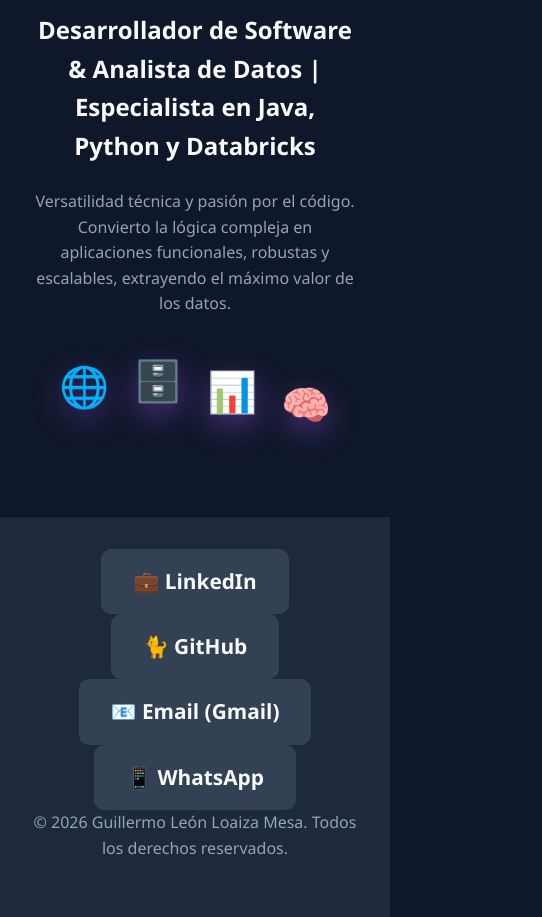
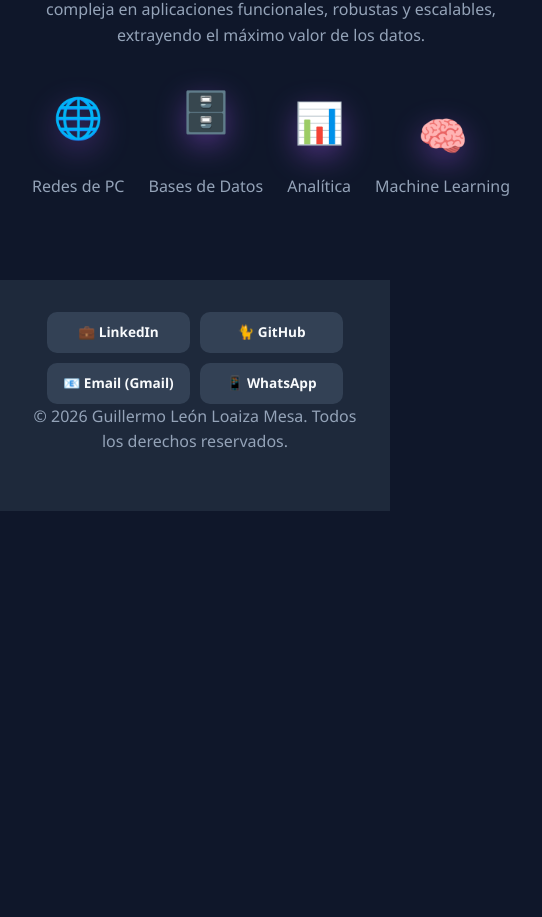
Before and after one commit to memo-iud/mi_portafolio, a plain HTML site: page index.html in a window 390 px wide. Shown: the part 723-1640 px from the top of the page, 542 px wide, since content can reach past the window. After the commit the page ends 1234 px from the top, so only its background shows below. Drawn offline with Linux system fonts and the light colour scheme.

Commit message:
Add files via upload
configuración footer responsive.

```diff
--- a/index.html
+++ b/index.html
@@ -24,10 +24,25 @@
         <h2>Desarrollador de Software & Analista de Datos | Especialista en Java, Python y Databricks</h2>
         <p>Versatilidad técnica y pasión por el código. Convierto la lógica compleja en aplicaciones funcionales, robustas y escalables, extrayendo el máximo valor de los datos.</p>
       <div class="animacion-inicio">
+        <div class="item-tech">
         <div class="icono anim-1">🌐</div>
+        <span class="texto-tech">Redes de PC</span>
+    </div>
+
+    <div class="item-tech">
         <div class="icono anim-2">🗄️</div>
+        <span class="texto-tech">Bases de Datos</span>
+    </div>
+
+    <div class="item-tech">
         <div class="icono anim-3">📊</div>
+        <span class="texto-tech">Analítica</span>
+    </div>
+
+    <div class="item-tech">
         <div class="icono anim-4">🧠</div>
+        <span class="texto-tech">Machine Learning</span>
+    </div>
      </div>
 
 
--- a/style.css
+++ b/style.css
@@ -345,7 +345,7 @@
     }
 }
 /* =========================================================================
-   CONTENEDOR DE ÍCONOS (PÁGINA DE INICIO)
+   CONTENEDOR DE ÍCONOS Y TEXTOS (PÁGINA DE INICIO)
    ========================================================================= */
 
 .animacion-inicio {
@@ -358,6 +358,22 @@
     padding-top: 2rem;
 }
 
+.item-tech {
+    display: flex;
+    flex-direction: column;
+    align-items: center; /* Centra el texto justo debajo del ícono */
+    gap: 1rem; /* Espacio entre el emoji y las letras */
+}
+
+.texto-tech {
+    font-size: 16px; /* Forzamos un tamaño normal en píxeles */
+    color: #94a3b8; /* Un gris azulado claro muy moderno */
+    font-weight: 500;
+    text-align: center;
+    white-space: nowrap; /* Mantiene frases largas en una sola línea */
+    margin-top: -10px; /* Acerca un poquito el texto al ícono */
+}
+
 /* En pantallas pequeñas (celulares), reducimos un poco el espacio para que quepan bien */
 @media (max-width: 600px) {
     .animacion-inicio {
@@ -365,3 +381,37 @@
         font-size: 2.5rem;
     }
 }
+/* =========================================================================
+   AJUSTES PARA CELULARES (DISEÑO MÓVIL)
+   ========================================================================= */
+
+@media (max-width: 600px) {
+
+    /* 1. ARREGLO DEL MENÚ SUPERIOR (Evita que "Sobre Mí" se parta) */
+    nav ul {
+        gap: 1rem;
+    }
+
+    nav ul li a {
+        font-size: 0.9rem;
+        white-space: nowrap;
+    }
+
+    /* 2. ARREGLO DEL FOOTER (Cuadrícula 2x2) */
+    .redes-sociales {
+        display: grid !important;
+        grid-template-columns: 1fr 1fr; /* Crea exactamente dos columnas iguales */
+        gap: 10px; /* Espacio entre los botones */
+        padding: 0 15px; /* Evita que toquen los bordes de la pantalla */
+        width: 100%;
+        box-sizing: border-box; /* Asegura que el padding no rompa el ancho */
+    }
+
+    .social-btn {
+        width: 100%; /* Hace que el botón ocupe toda su columna */
+        justify-content: center; /* Centra el texto y el ícono */
+        font-size: 0.85rem; /* Achica un poco la letra para que quepan bien */
+        padding: 0.6rem 0.5rem;
+        box-sizing: border-box;
+    }
+}
```
